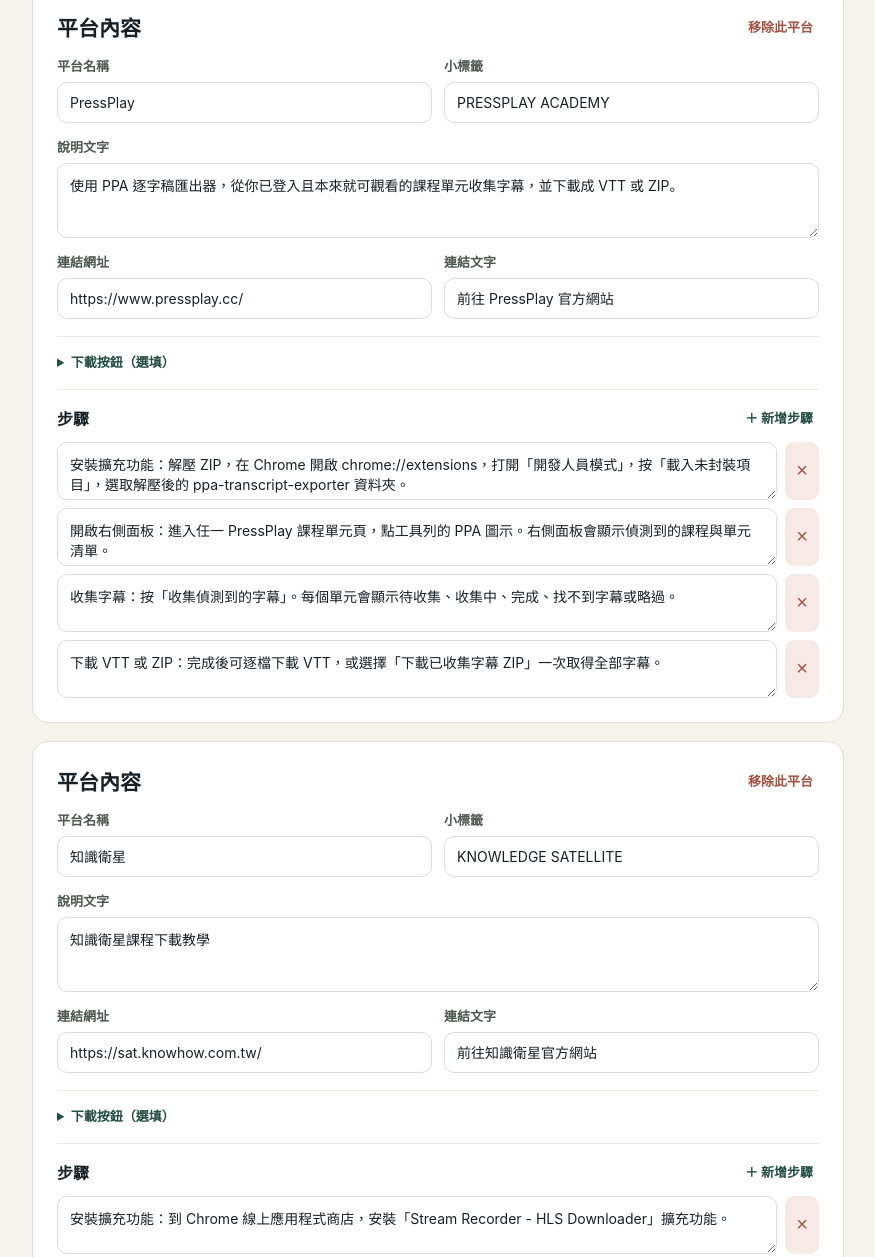
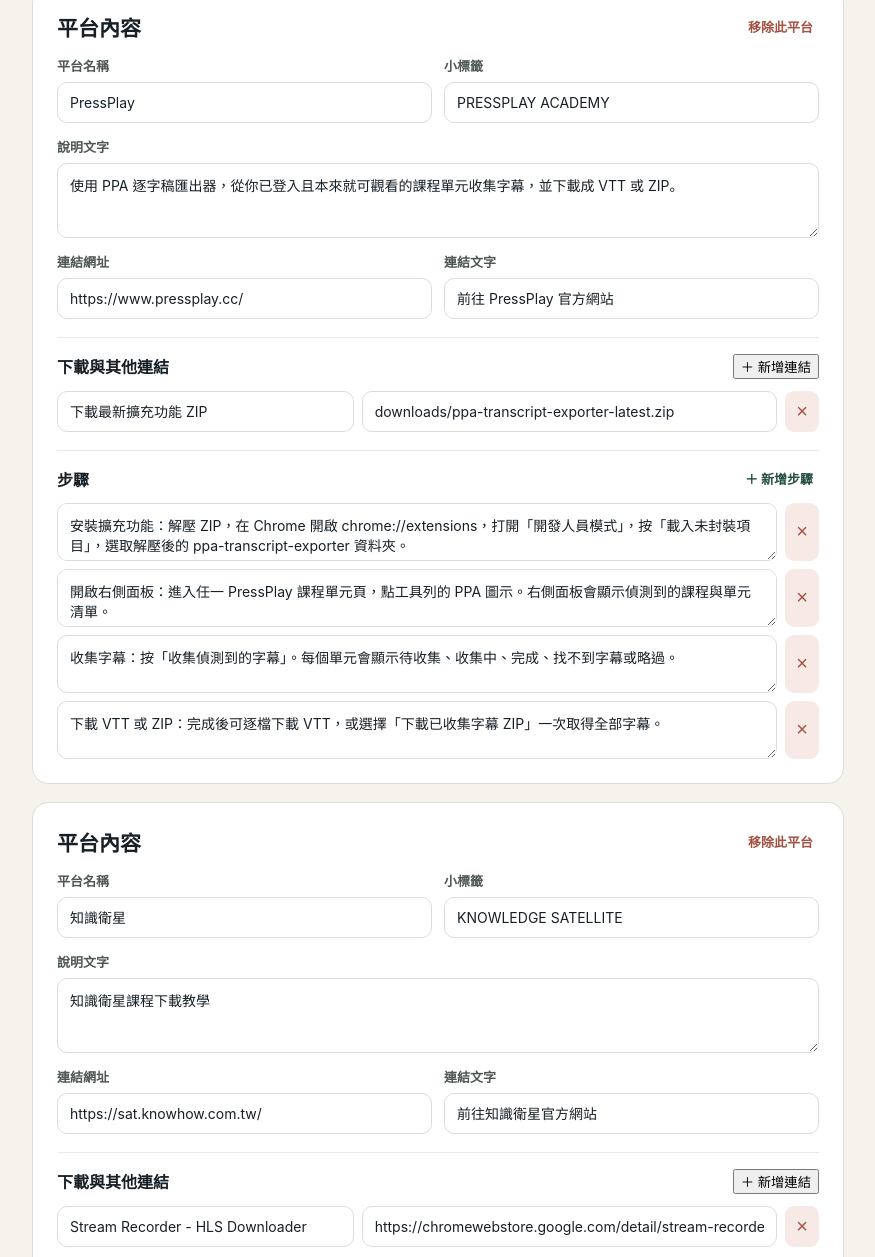
Before and after one commit to aichi0121/course-download-guide, a plain HTML site: page admin.html in a window 1280 px wide. Shown: the part 555-1812 px from the top of the page, without its empty margins (202-1077 px from the left). Drawn offline with Linux system fonts and the light colour scheme; no server answers.

Commit message:
Support multiple guide links and simplify public hero

```diff
--- a/admin.html
+++ b/admin.html
@@ -6,6 +6,7 @@
     <meta name="robots" content="noindex,nofollow" />
     <title>課程資源指南｜管理</title>
     <link rel="stylesheet" href="assets/admin.css" />
+    <link rel="stylesheet" href="assets/admin-extra.css" />
   </head>
   <body>
     <main class="admin-shell">
@@ -24,11 +25,12 @@
         <div class="two"><label>平台名稱<input data-field="name" required /></label><label>小標籤<input data-field="label" required /></label></div>
         <label>說明文字<textarea data-field="description" rows="3" required></textarea></label>
         <div class="two"><label>連結網址<input data-field="url" type="url" required /></label><label>連結文字<input data-field="linkLabel" required /></label></div>
-        <details><summary>下載按鈕（選填）</summary><div class="two"><label>下載網址<input data-field="download.url" /></label><label>按鈕文字<input data-field="download.label" /></label></div></details>
+        <div class="links"><div class="steps-head"><h3>下載與其他連結</h3><button type="button" class="add-link">＋ 新增連結</button></div><div class="link-list"></div></div>
         <div class="steps"><div class="steps-head"><h3>步驟</h3><button type="button" class="add-step">＋ 新增步驟</button></div><div class="step-list"></div></div>
       </section>
     </template>
     <template id="step-template"><div class="step"><textarea rows="2" placeholder="輸入一個步驟"></textarea><button type="button" aria-label="移除步驟">×</button></div></template>
+    <template id="link-template"><div class="link-row"><input placeholder="按鈕文字，例如：下載 ZIP" /><input type="url" placeholder="https://…" /><button type="button" aria-label="移除連結">×</button></div></template>
     <script src="assets/admin.js"></script>
   </body>
 </html>
--- /dev/null
+++ b/assets/admin-extra.css
@@ -0,0 +1 @@
+.links{margin-top:18px;padding-top:16px;border-top:1px solid #ebeae4}.link-list{display:grid;gap:8px;margin-top:12px}.link-row{display:grid;grid-template-columns:1fr 1.4fr 34px;gap:8px}.link-row button{border:0;border-radius:9px;background:#f7e9e6;color:#a45343;font-size:20px;cursor:pointer}@media(max-width:600px){.link-row{grid-template-columns:1fr 1fr 34px}}
--- a/assets/admin.js
+++ b/assets/admin.js
@@ -2,6 +2,7 @@
 const platforms = document.getElementById("platforms");
 const platformTemplate = document.getElementById("platform-template");
 const stepTemplate = document.getElementById("step-template");
+const linkTemplate = document.getElementById("link-template");
 const status = document.getElementById("status");
 let sourceSha = "";
 
@@ -12,16 +13,25 @@
   row.querySelector("button").addEventListener("click", () => row.remove());
   container.appendChild(step);
 }
+function addLink(container, link = { label: "", url: "" }) {
+  const item = linkTemplate.content.cloneNode(true);
+  const row = item.querySelector(".link-row"); const inputs = row.querySelectorAll("input");
+  inputs[0].value = link.label || ""; inputs[1].value = link.url || "";
+  row.querySelector("button").addEventListener("click", () => row.remove());
+  container.appendChild(item);
+}
 
 function addPlatform(platform = { name: "", label: "", description: "", url: "", linkLabel: "", steps: [] }) {
   const item = platformTemplate.content.cloneNode(true);
   const card = item.querySelector(".platform");
   const set = (field, value = "") => { const input = card.querySelector(`[data-field="${field}"]`); input.value = value; };
   set("name", platform.name); set("label", platform.label); set("description", platform.description); set("url", platform.url); set("linkLabel", platform.linkLabel);
-  set("download.url", platform.download?.url || ""); set("download.label", platform.download?.label || "");
+  const linkList = card.querySelector(".link-list");
+  (platform.links || (platform.download ? [platform.download] : [])).forEach(link => addLink(linkList, link));
   const list = card.querySelector(".step-list");
   (platform.steps || []).forEach(value => addStep(list, value));
   card.querySelector(".add-step").addEventListener("click", () => addStep(list));
+  card.querySelector(".add-link").addEventListener("click", () => addLink(linkList));
   card.querySelector(".remove").addEventListener("click", () => card.remove());
   platforms.appendChild(item);
 }
@@ -32,8 +42,8 @@
     introText: document.querySelector('[name="introText"]').value.trim(),
     platforms: [...platforms.querySelectorAll(".platform")].map(card => {
       const value = field => card.querySelector(`[data-field="${field}"]`).value.trim();
-      const downloadUrl = value("download.url"); const downloadLabel = value("download.label");
-      return { name: value("name"), label: value("label"), description: value("description"), url: value("url"), linkLabel: value("linkLabel"), steps: [...card.querySelectorAll(".step textarea")].map(input => input.value.trim()).filter(Boolean), ...(downloadUrl && downloadLabel ? { download: { url: downloadUrl, label: downloadLabel } } : {}) };
+      const links = [...card.querySelectorAll(".link-row")].map(row => { const inputs = row.querySelectorAll("input"); return { label: inputs[0].value.trim(), url: inputs[1].value.trim() }; }).filter(link => link.label && link.url);
+      return { name: value("name"), label: value("label"), description: value("description"), url: value("url"), linkLabel: value("linkLabel"), steps: [...card.querySelectorAll(".step textarea")].map(input => input.value.trim()).filter(Boolean), ...(links.length ? { links } : {}) };
     })
   };
 }
```
Also changed, not shown: index.html (+2 -2 lines).
